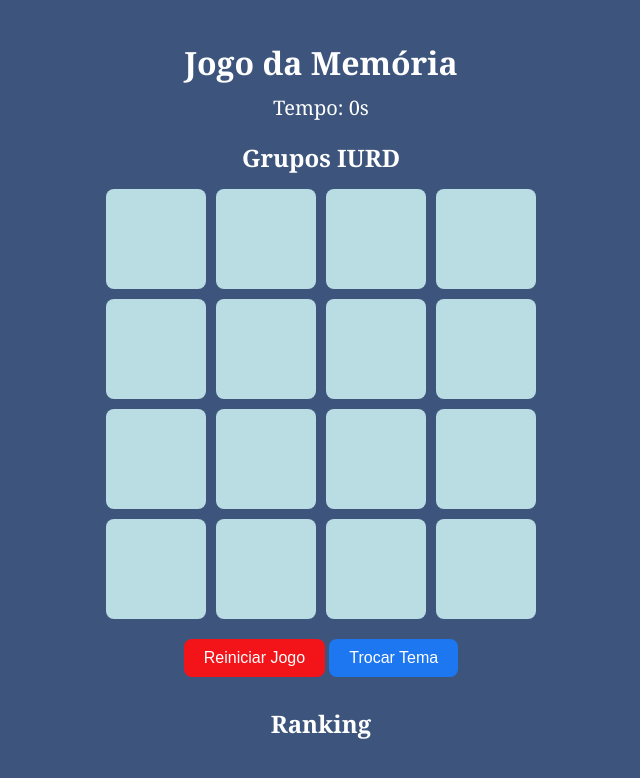
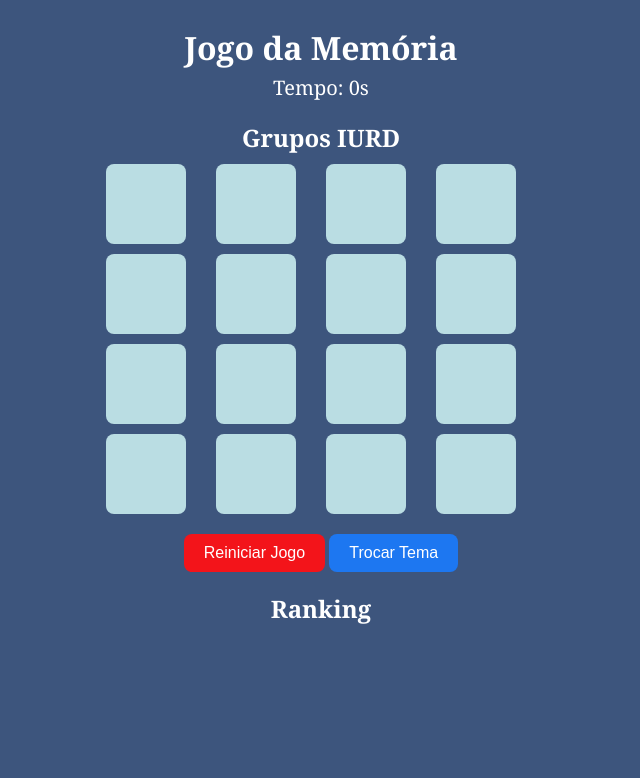
Before and after one commit to RinaldoSouza/jgmemory, a plain HTML site: page index.html in a window 1280 px wide. Shown: the whole page, without its empty margins (319-959 px from the left). Drawn offline with Linux system fonts and the light colour scheme.

Commit message:
atualizaçao

```diff
--- a/style.css
+++ b/style.css
@@ -3,18 +3,18 @@
   text-align: center;
   background-color: #3d557d;
   margin: 0;
-  padding: 20px;
+  padding: 5px;
   color: #ffff;
 }
 
 h1 {
-  margin-bottom: 10px;
+  margin-bottom: 5px;
 }
 
 #theme-title {
   font-size: 24px;
   font-weight: bold;
-  margin: 15px 0;
+  margin: 10px 0;
   color: #fff;
 }
 
@@ -32,8 +32,8 @@
 }
 
 .card {
-  width: 100px;
-  height: 100px;
+  width: 80px;
+  height: 80px;
   background-color: #badde3;
   cursor: pointer;
   position: relative;
@@ -43,8 +43,8 @@
 }
 
 .card img {
-  width: 100%;
-  height: 100%;
+  width: 80%;
+  height: 80%;
   object-fit: cover;
   display: none;
 }
@@ -68,7 +68,7 @@
 }
 
 #ranking {
-  margin-top: 30px;
+  margin-top: 10px;
 }
 
 #ranking-list {
@@ -77,7 +77,7 @@
 }
 
 #ranking-list li {
-  margin: 5px 0;
+  margin: 2px 0;
 }
 
 #change-theme-btn {
```
